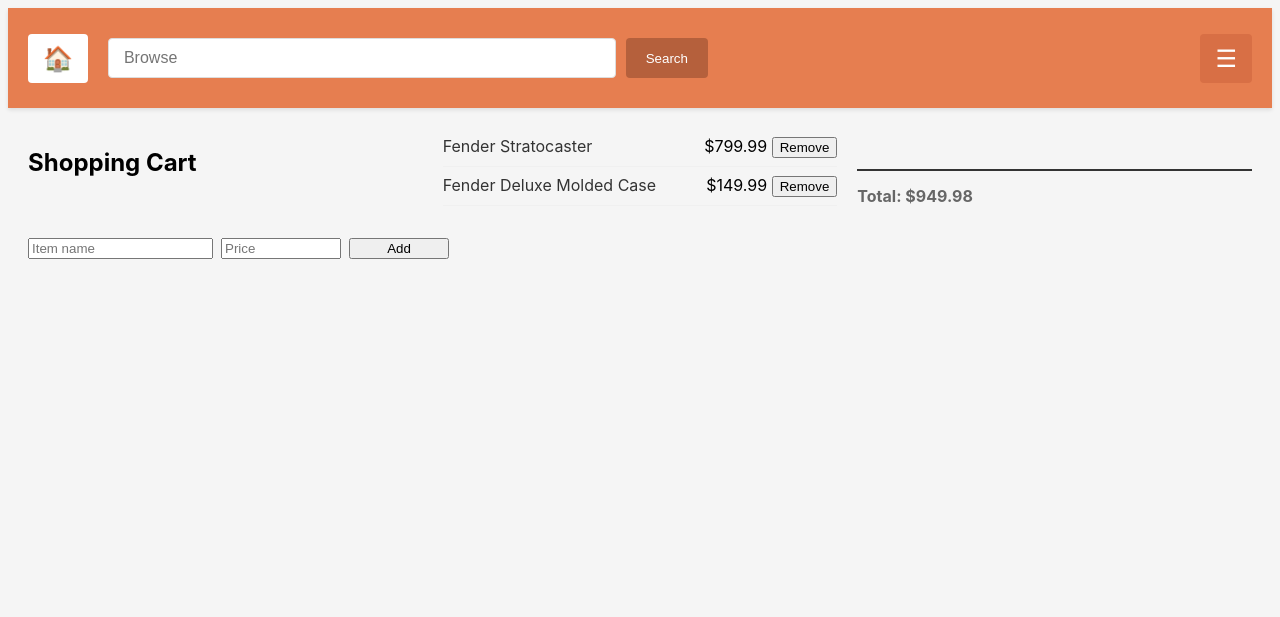
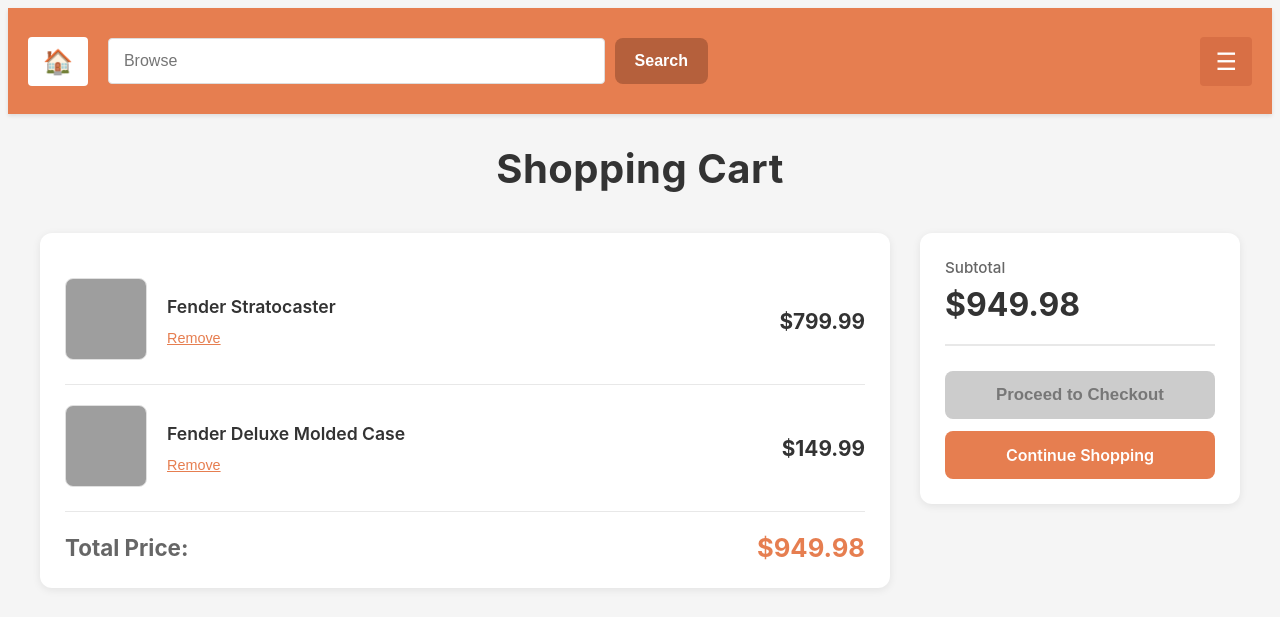
Before and after one commit to Rindian1/guitar-store-v1, a Flask app: page /shopping-cart in a window 1280 px wide. Shown: the top 617 px of the page. Run offline with Flask 3, Linux system fonts and the light colour scheme; data comes from the database, SQL or seed files in the repository; both versions use the stored data as it was after the commit; grey boxes are pictures that could not be loaded.

Commit message:
shopping_cart.html is now more aesthetics

```diff
--- a/static/style.css
+++ b/static/style.css
@@ -122,22 +122,6 @@
     flex: 1;
 }
 
-        @media (max-width: 768px) {
-            .dashboard {
-                grid-template-columns: 1fr;
-            }
-
-            header {
-                flex-wrap: wrap;
-            }
-
-            .search-container {
-                order: 3;
-                width: 100%;
-                max-width: none;
-            }
-        }
-
 /* --- Search Page Styles --- */
 .clickable-card {
     cursor: pointer;
@@ -147,6 +131,7 @@
     box-shadow: 0 5px 15px rgba(205, 205, 205, 0.574);
     background-color: #efefef8e;
 }
+
 .search-form {
     display: flex;
     gap: 10px;
@@ -310,12 +295,286 @@
     color: #666;
 }
 
-@media (max-width: 768px) {
-    .search-form {
-        flex-direction: column;
+/* --- Shopping Cart Styles --- */
+
+/* Shopping Cart Main Styles */
+.cart-main {
+    max-width: 1200px;
+    margin: 0 auto;
+    padding: 30px 20px;
 }
 
-    .products-grid {
-        grid-template-columns: repeat(auto-fill, minmax(200px, 1fr));
+.cart-title {
+    text-align: center;
+    font-size: 2.5rem;
+    font-weight: 700;
+    color: #333;
+    margin: 0 0 40px 0;
+    letter-spacing: 0.5px;
 }
+
+.cart-container {
+    display: grid;
+    grid-template-columns: 1fr 320px;
+    gap: 30px;
+    align-items: start;
 }
+
+/* Left Side - Cart Items */
+.cart-items-section {
+    background: white;
+    border-radius: 12px;
+    padding: 25px;
+    box-shadow: 0 2px 8px rgba(0,0,0,0.08);
+}
+
+.cart-item-card {
+    display: flex;
+    justify-content: space-between;
+    align-items: center;
+    padding: 20px 0;
+    border-bottom: 1px solid #e8e8e8;
+}
+
+.cart-item-card:last-of-type {
+    border-bottom: 2px solid #ddd;
+    margin-bottom: 20px;
+}
+
+.cart-item-left {
+    display: flex;
+    align-items: center;
+    gap: 20px;
+    flex: 1;
+}
+
+.cart-item-image {
+    flex-shrink: 0;
+}
+
+.cart-item-image img {
+    width: 80px;
+    height: 80px;
+    border-radius: 8px;
+    object-fit: cover;
+    background: #f0f0f0;
+    border: 1px solid #e0e0e0;
+}
+
+.cart-item-info {
+    display: flex;
+    flex-direction: column;
+    gap: 10px;
+}
+
+.cart-item-name {
+    font-size: 1.1rem;
+    font-weight: 600;
+    color: #333;
+    margin: 0;
+}
+
+.remove-form {
+    margin: 0;
+}
+
+.btn-remove-inline {
+    background: none;
+    border: none;
+    color: #e67e50;
+    font-size: 0.9rem;
+    font-weight: 500;
+    cursor: pointer;
+    padding: 0;
+    text-decoration: underline;
+    transition: color 0.2s;
+}
+
+.btn-remove-inline:hover {
+    color: #b5603c;
+}
+
+.cart-item-price {
+    font-size: 1.3rem;
+    font-weight: 700;
+    color: #333;
+    min-width: 100px;
+    text-align: right;
+}
+
+/* Total Row */
+.cart-total-row {
+    display: flex;
+    justify-content: space-between;
+    align-items: center;
+    padding: 20px 0 0 0;
+    font-size: 1.4rem;
+    font-weight: 700;
+}
+
+.total-label {
+    color: #666;
+}
+
+.total-amount {
+    color: #e67e50;
+    font-size: 1.6rem;
+}
+
+/* Right Side - Sidebar */
+.cart-sidebar {
+    position: sticky;
+    top: 20px;
+}
+
+.sidebar-content {
+    background: white;
+    border-radius: 12px;
+    padding: 25px;
+    box-shadow: 0 2px 8px rgba(0,0,0,0.08);
+    display: flex;
+    flex-direction: column;
+    gap: 25px;
+}
+
+.sidebar-total {
+    display: flex;
+    flex-direction: column;
+    gap: 8px;
+    padding-bottom: 20px;
+    border-bottom: 2px solid #e8e8e8;
+}
+
+.sidebar-total-label {
+    font-size: 0.95rem;
+    color: #666;
+    font-weight: 500;
+}
+
+.sidebar-total-amount {
+    font-size: 2rem;
+    font-weight: 700;
+    color: #333;
+}
+
+.sidebar-actions {
+    display: flex;
+    flex-direction: column;
+    gap: 12px;
+}
+
+.btn {
+    border-radius: 8px;
+    padding: 14px 20px;
+    font-weight: 600;
+    cursor: pointer;
+    border: none;
+    transition: all 0.3s ease;
+    text-align: center;
+    text-decoration: none;
+    font-size: 1rem;
+    display: block;
+}
+
+.btn-checkout-full {
+    background-color: #ccc;
+    color: #777;
+    cursor: not-allowed;
+    font-size: 1.05rem;
+}
+
+.btn-continue-shopping {
+    background-color: #e67e50;
+    color: white;
+}
+
+.btn-continue-shopping:hover {
+    background-color: #b5603c;
+    transform: translateY(-2px);
+    box-shadow: 0 4px 12px rgba(230, 126, 80, 0.3);
+}
+
+/* Add Item in Sidebar */
+.sidebar-add-item {
+    padding-top: 20px;
+    border-top: 2px solid #e8e8e8;
+}
+
+.sidebar-add-item h3 {
+    font-size: 1.1rem;
+    font-weight: 600;
+    color: #333;
+    margin: 0 0 15px 0;
+}
+
+.sidebar-add-form {
+    display: flex;
+    flex-direction: column;
+    gap: 10px;
+}
+
+.sidebar-add-form input {
+    padding: 12px 15px;
+    border: 1px solid #ddd;
+    border-radius: 6px;
+    font-size: 0.95rem;
+    transition: border-color 0.3s;
+}
+
+.sidebar-add-form input:focus {
+    outline: none;
+    border-color: #e67e50;
+}
+
+.btn-add-item {
+    background-color: #4CAF50;
+    color: white;
+    padding: 12px;
+    border: none;
+    border-radius: 6px;
+    font-weight: 600;
+    cursor: pointer;
+    transition: background-color 0.3s;
+}
+
+.btn-add-item:hover {
+    background-color: #3d8b40;
+}
+
+/* Empty Cart */
+.empty-cart-message {
+    text-align: center;
+    padding: 80px 20px;
+    max-width: 500px;
+    margin: 0 auto;
+}
+
+.empty-cart-icon {
+    font-size: 5rem;
+    margin-bottom: 20px;
+    opacity: 0.3;
+}
+
+.empty-cart-message p {
+    font-size: 1.3rem;
+    color: #666;
+    margin-bottom: 30px;
+}
+
+.btn-start-shopping {
+    background-color: #e67e50;
+    color: white;
+    padding: 15px 40px;
+    border-radius: 8px;
+    font-weight: 600;
+    font-size: 1.1rem;
+    text-decoration: none;
+    display: inline-block;
+    transition: all 0.3s;
+}
+
+.btn-start-shopping:hover {
+    background-color: #b5603c;
+    transform: translateY(-2px);
+    box-shadow: 0 4px 12px rgba(230, 126, 80, 0.3);
+}
--- a/templates/shopping_cart.html
+++ b/templates/shopping_cart.html
@@ -3,52 +3,87 @@
 <head>
     <meta charset="UTF-8">
     <meta name="viewport" content="width=device-width, initial-scale=1.0">
-    <title>Document</title>
+    <title>Shopping Cart</title>
     <link rel="stylesheet" href="{{ url_for('static', filename='style.css') }}">
 </head>
 
 <body>
     <header>
-        <a href="{{ url_for('index') }}" class="home-icon">🏠</a>
+        <a href="{{ url_for('index') }}" class="home-icon" aria-label="Home">🏠</a>
         <div class="search-container">
-            <form method="get" action="{{ url_for('search') }}" class="search-form">
-                <input type="text" name="q" class="search-input" placeholder="Browse">
-                <button type="submit" class="search-button">Search</button>
+            <form method="get" action="{{ url_for('search') }}" class="search-form" role="search" aria-label="Site Search">
+                <input type="search" name="q" class="search-input" placeholder="Browse" aria-label="Search products" />
+                <button type="submit" class="search-button btn btn-primary">Search</button>
             </form>
         </div>
-        <div class="menu-icon">☰</div>
+        <div class="menu-icon" role="button" tabindex="0" aria-label="Menu">☰</div>
     </header>
-    <main class = "dashboard">
-        <section class = "shopping-title">
-            <h1>Shopping Cart</h1>
-        </section>
-        <section class = "shopping-content">
-                {% if cart_items and cart_items|length > 0 %}
+
+    <main class="cart-main" role="main" aria-label="Shopping Cart Main Content">
+        <h1 class="cart-title">Shopping Cart</h1>
+
+        {% if cart_items and cart_items|length > 0 %}
+            <div class="cart-container">
+                <!-- Left side: Cart items -->
+                <div class="cart-items-section" role="list" aria-label="Shopping Cart Items List">
                     {% for item in cart_items %}
-                    <div class="item-row">
-                        <span class="item-name">{{ item.name }}</span>
-                        <span>
-                            ${{ '%.2f'|format(item.price or 0) }}
-                            <form style="display:inline" method="post" action="{{ url_for('remove_item', item_id=item.id) }}">
-                                <button type="submit">Remove</button>
-                            </form>
-                        </span>
+                        <div class="cart-item-card" role="listitem" aria-label="Cart item {{ item.name }}">
+                            <div class="cart-item-left">
+                                <div class="cart-item-image">
+                                    <img src="{{ url_for('static', filename='images/placeholder.png') }}" alt="{{ item.name }}" />
+                                </div>
+                                <div class="cart-item-info">
+                                    <h3 class="cart-item-name">{{ item.name }}</h3>
+                                    <form method="post" action="{{ url_for('remove_item', item_id=item.id) }}" class="remove-form" onsubmit="return confirm('Are you sure you want to remove this item?');">
+                                        <button type="submit" class="btn-remove-inline" aria-label="Remove {{ item.name }} from cart">
+                                            Remove
+                                        </button>
+                                    </form>
+                                </div>
+                            </div>
+                            <div class="cart-item-price">
+                                ${{ '%.2f'|format(item.price or 0) }}
+                            </div>
+                        </div>
+                    {% endfor %}
+
+                    <!-- Total Price Row -->
+                    <div class="cart-total-row">
+                        <span class="total-label">Total Price:</span>
+                        <span class="total-amount">${{ '%.2f'|format(cart_total or 0) }}</span>
                     </div>
-                    {% endfor %}
-                {% else %}
-                    <div class="item-row">
-                        <span class="item-name">No items yet</span>
-                        <span>$0.00</span>
+                </div>
+
+                <!-- Right side: Summary/Actions -->
+                <aside class="cart-sidebar" aria-label="Cart Actions" role="complementary">
+                    <div class="sidebar-content">
+                        <div class="sidebar-total">
+                            <span class="sidebar-total-label">Subtotal</span>
+                            <span class="sidebar-total-amount">${{ '%.2f'|format(cart_total or 0) }}</span>
+                        </div>
+
+                        <div class="sidebar-actions">
+                            <button class="btn btn-checkout-full" disabled aria-disabled="true" title="Checkout coming soon">
+                                Proceed to Checkout
+                            </button>
+                            <a href="{{ url_for('search') }}" class="btn btn-continue-shopping" role="button">
+                                Continue Shopping
+                            </a>
+                        </div>
+
+                        <!-- Add Item Form in Sidebar -->
                     </div>
-                {% endif %}
-        </section>
-
-    <div class="total-cost">Total: ${{ '%.2f'|format(cart_total or 0) }}</div>
-        <form method="post" action="{{ url_for('add_item') }}" style="margin-top: 12px; display: grid; grid-template-columns: 1fr 120px 100px; gap: 8px;">
-                <input type="text" name="name" placeholder="Item name" required>
-                <input type="number" step="0.01" name="price" placeholder="Price" required>
-                <button type="submit">Add</button>
-        </form>
+                </aside>
+            </div>
+        {% else %}
+            <section class="empty-cart-message" role="region" aria-live="polite" aria-label="Empty Cart Message">
+                <div class="empty-cart-icon">🛒</div>
+                <p>Your cart is currently empty.</p>
+                <a href="{{ url_for('index') }}" class="btn btn-start-shopping" role="button">
+                    Start Shopping
+                </a>
+            </section>
+        {% endif %}
     </main>
 </body>
 </html>
```
Also changed, not shown: Planning files/shopping_cart_improvement_suggestions.md (added, +58 -0 lines), Planning/shopping_cart_new_layout.md (added, +84 -0 lines), Planning files/YouTube Links Integration - Bug Report (.md (renamed from YouTube Links Integration - Bug Report (.md), Planning files/project_summary.md (renamed from project_summary.md), instance/cart.db. Lines whose indentation alone changed are shown as unchanged.
